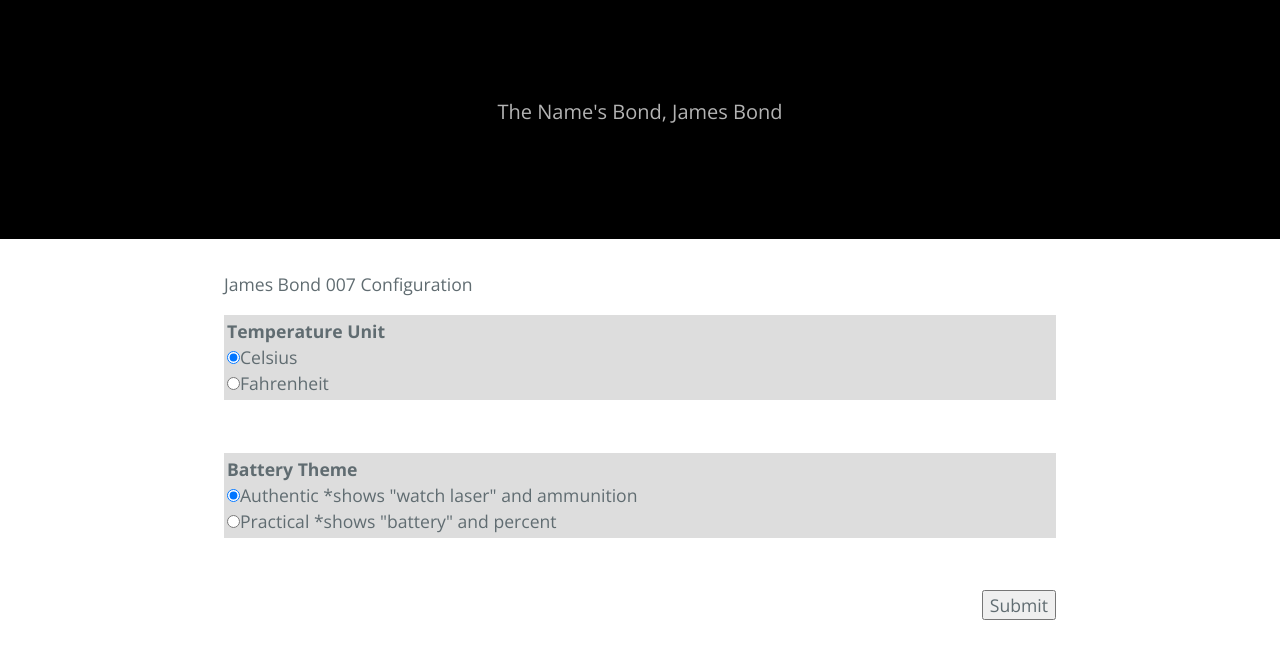
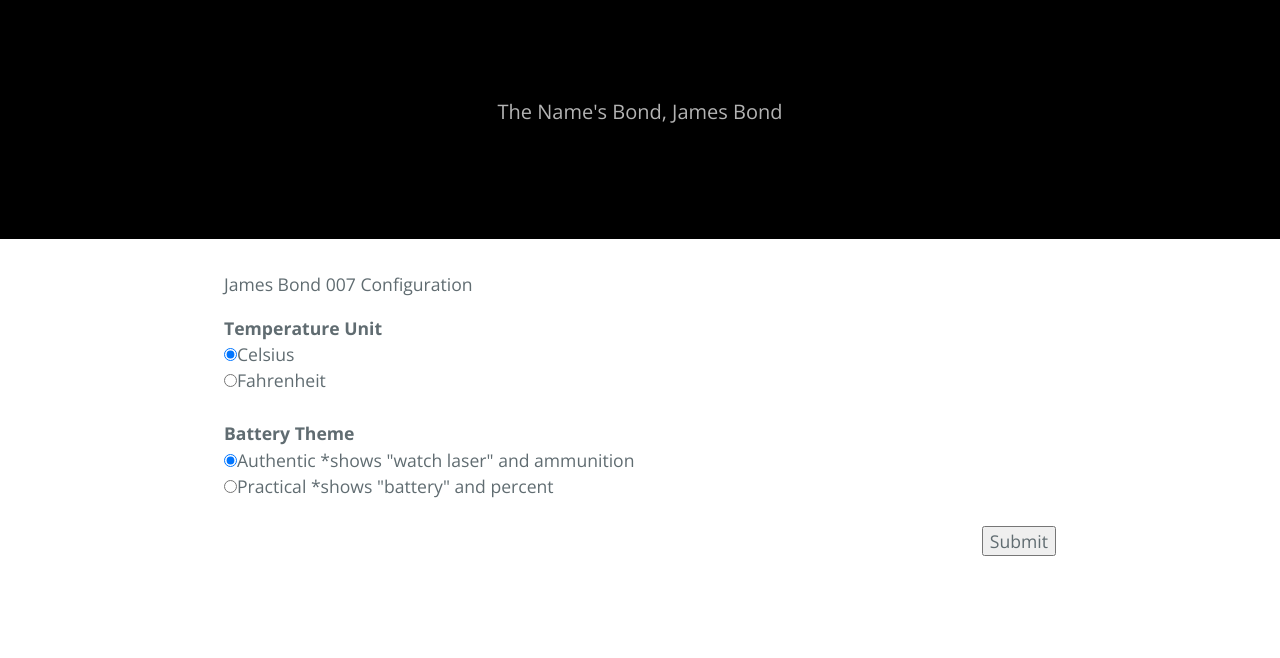
Before and after one commit to RealAdamSinger/james_bond_007-config_page, a plain HTML site: page index.html in a window 1280 px wide. Drawn offline with nearby package versions, Linux system fonts and the light colour scheme.

Commit message:
Update index.html

```diff
--- a/index.html
+++ b/index.html
@@ -20,21 +20,21 @@
       <p>James Bond 007 Configuration</p>
 
       <form id="configure-form" action="#" method="POST">
-        <div style = "background: #ddd; padding:3px;">
+        <!--<div style = "background: #ddd; padding:3px;">-->
           <b>Temperature Unit</b>
           <br>
           <input id="isCels1" type="radio" name="temperatureUnit" value="1">Celsius
           <br>
           <input id="isCels2" type="radio" name="temperatureUnit" value="0">Fahrenheit
-        </div>
+        <!--</div>-->
         <br>  <br>
-        <div style = "background: #ddd; padding:3px;">
+        <!--<div style = "background: #ddd; padding:3px;">-->
           <b>Battery Theme</b>
           <br>
           <input type="radio" id = "isAuthentic1" name="style" value="1">Authentic <span>*shows "watch laser" and ammunition</span>
           <br>
           <input type="radio" id = "isAuthentic2" name="style" value="0">Practical <span>*shows "battery" and percent</span>
-        </div>
+        <!--</div>-->
         <br><br>
         <div style = "width: 100%; text-align: right">
           <input type="submit" value="Submit">
```
